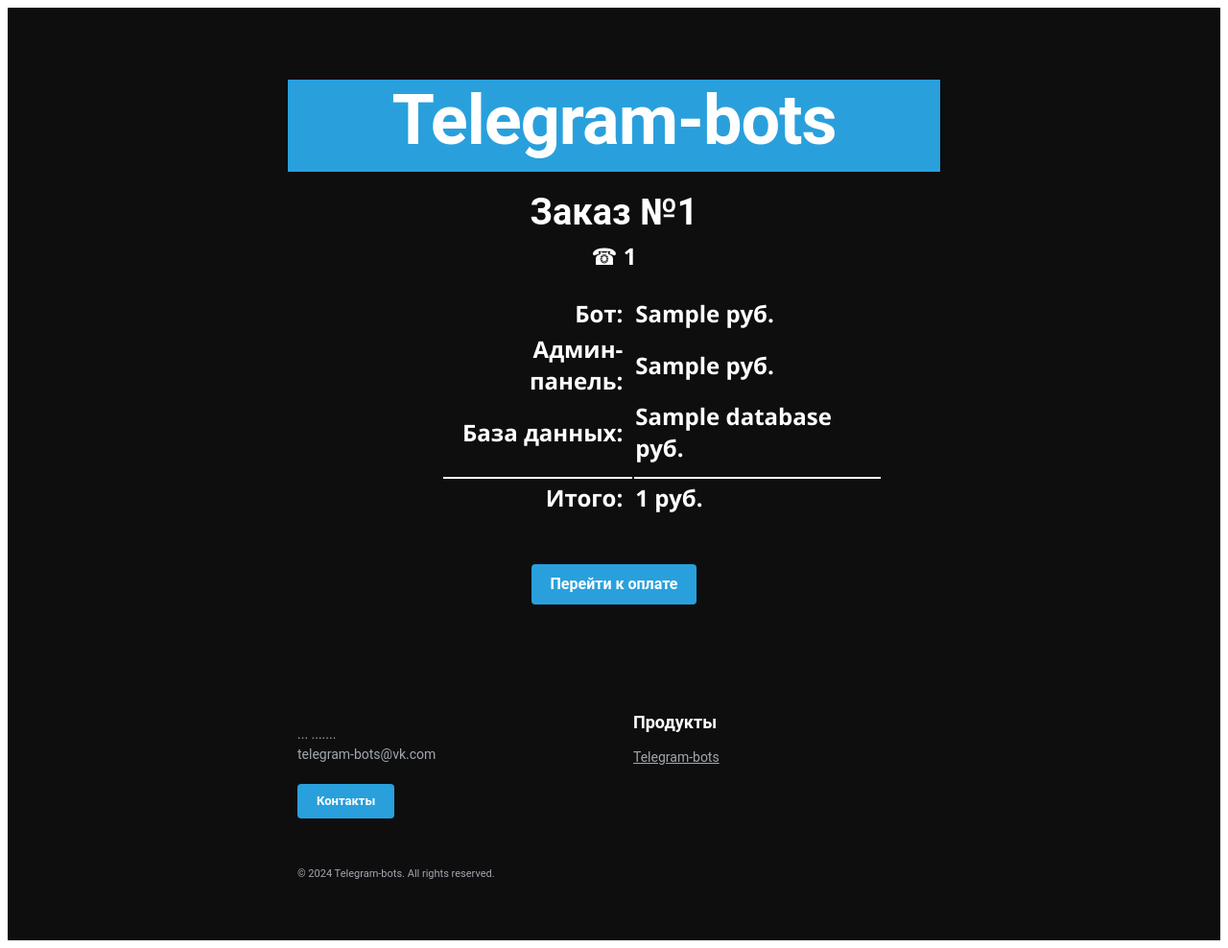
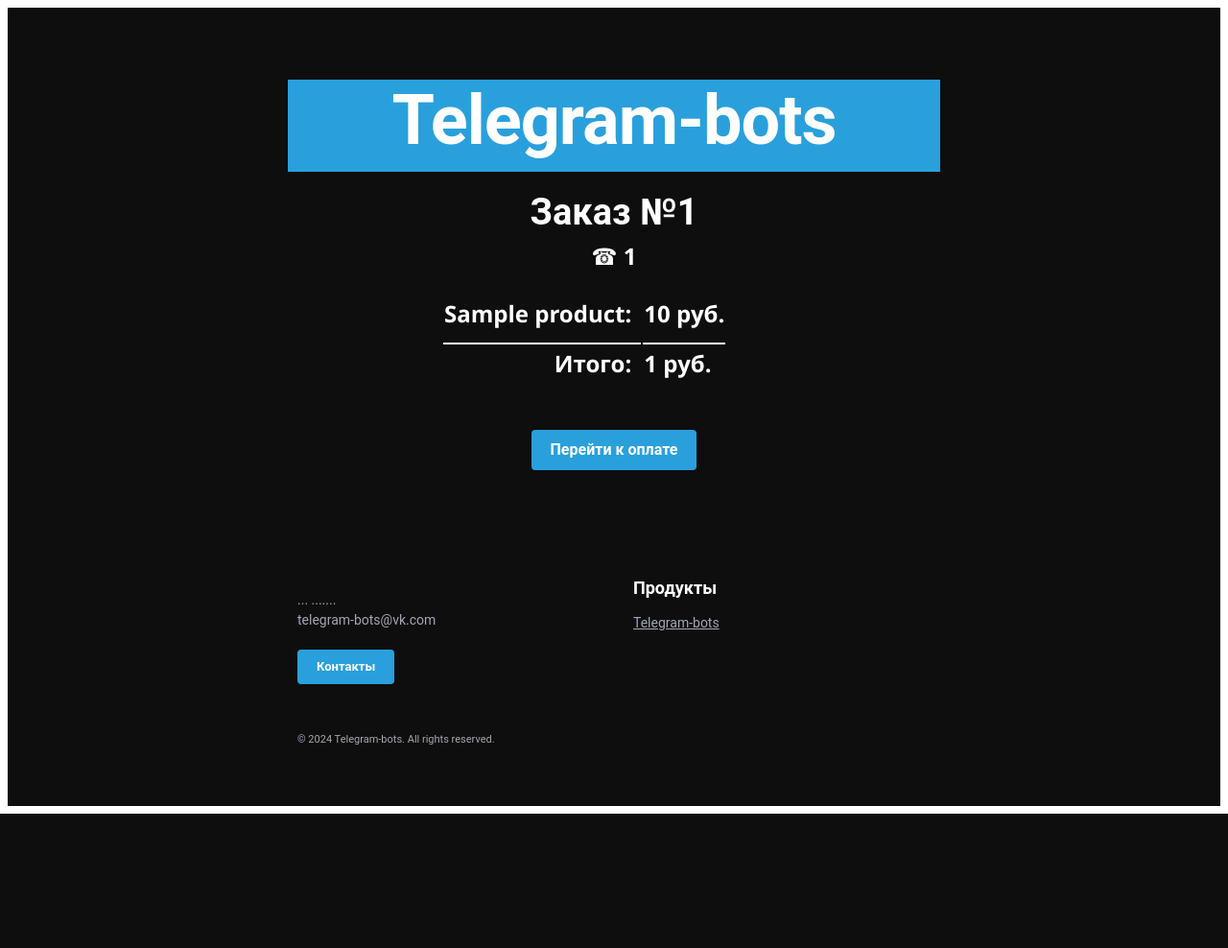
Before and after one commit to NormanwOw/DJANGO.site-Telegram-bots, a Django app: template users/templates/users/order-email.html in a window 1280 px wide. Shown: the whole page at 96% size. After the commit the page ends 848 px from the top, so only its background shows below. Run offline with Django 4.2, Linux system fonts and the light colour scheme; the template is opened without the code that fills it: most values are stand-ins (such as "Sample title", 1, 10 or a date in 2020); parts of the project's set-up code (start-up, migrations or seed data) failed here and were passed over.

Commit message:
v0.9.9.3 -updated order-email.html template

```diff
--- a/users/templates/users/order-email.html
+++ b/users/templates/users/order-email.html
@@ -46,7 +46,7 @@
                                                         <table border="0" cellpadding="0" cellspacing="0" class="heading_block_mr_css_attr block-4_mr_css_attr" role="presentation" style="box-sizing: border-box;" width="100%">
                                                         <tbody><tr style="box-sizing: border-box;">
                                                             <td class="pad_mr_css_attr" style="padding-bottom: 20px;padding-left: 10px;padding-right: 10px;padding-top: 10px;text-align: center;width: 100%;box-sizing: border-box;">
-                                                                <h1 style="margin: 0;color: #ffffff;direction: ltr;font-family: 'Roboto', Tahoma, Verdana, Segoe, sans-serif;font-size: 38px;font-weight: 700;letter-spacing: normal;line-height: 120%;text-align: center;margin-top: 0;margin-bottom: 0;box-sizing: border-box;"><span class="tinyMce-placeholder_mr_css_attr" style="box-sizing: border-box;">Заказ №{{ order_id }}</span></h1>
+                                                                <h1 style="margin: 0;color: #ffffff;direction: ltr;font-family: 'Roboto', Tahoma, Verdana, Segoe, sans-serif;font-size: 38px;font-weight: 700;letter-spacing: normal;line-height: 120%;text-align: center;margin-top: 0;margin-bottom: 0;box-sizing: border-box;"><span class="tinyMce-placeholder_mr_css_attr" style="box-sizing: border-box;">Заказ №{{ order.number }}</span></h1>
                                                             </td>
                                                         </tr>
                                                         </tbody></table>
@@ -56,28 +56,22 @@
                                                                     <div style="color: #848a96;direction: ltr;font-family: 'Roboto', Tahoma, Verdana, Segoe, sans-serif;font-size: 20px;font-weight: 400;letter-spacing: 0px;line-height: 150%;text-align: center;box-sizing: border-box;" class="MsoNormal_mr_css_attr">
                                                                     </div>
                                                                     <div>
-                                                                        <p style="color: #ffffff;font-family:'Segoe UI', Tahoma, Geneva, Verdana, sans-serif, monospace;font-weight: bold;font-size: 24px; margin-left: 100px;text-align: center;padding-right: 100px;margin-top: -15px"> &#9742; {{ phone_number }}</p>
+                                                                        <p style="color: #ffffff;font-family:'Segoe UI', Tahoma, Geneva, Verdana, sans-serif, monospace;font-weight: bold;font-size: 24px; margin-left: 100px;text-align: center;padding-right: 100px;margin-top: -15px"> &#9742; {{ order.phone_number }}</p>
                                                                     </div>
                                                                     <table style="color: #ffffff;font-family:'Segoe UI', Tahoma, Geneva, Verdana, sans-serif, monospace;font-weight: bold;font-size: 24px; margin-left: 100px;">
+                                                                      {% for product in order.products %}
                                                                         <tr>
-                                                                            <td style="text-align: right;padding-right: 10px;">Бот:</td>
-                                                                            <td>{{ bot_shop }} руб.</td>
+                                                                            <td style="text-align: right;padding-right: 10px;">{{ product.title }}:</td>
+                                                                            <td>{{ product.price }} руб.</td>
                                                                         </tr>
-                                                                        <tr>
-                                                                            <td style="text-align: right;padding-right: 10px;">Админ-панель:</td>
-                                                                            <td>{{ admin_panel }} руб.</td>
-                                                                        </tr>
-                                                                        <tr>
-                                                                            <td style="text-align: right;padding-right: 10px;">База данных:</td>
-                                                                            <td>{{ database }} руб.</td>
-                                                                        </tr>
+                                                                      {% endfor %}
                                                                         <tr>
                                                                             <td style="border-bottom: #ffffff 2px solid;padding-top: 10px;"></td>
                                                                             <td style="border-bottom: #ffffff 2px solid;padding-top: 10px;"></td>
                                                                         </tr>
                                                                         <tr>
                                                                             <td style="text-align: right;padding-right: 10px;">Итого:</td>
-                                                                            <td>{{ total_price }} руб.</td>
+                                                                            <td>{{ order.total_price }} руб.</td>
                                                                         </tr>
                                                                     </table>
                                                                 </td>
@@ -87,7 +81,7 @@
                                                             <tbody><tr style="box-sizing: border-box;">
                                                                 <td class="pad_mr_css_attr" style="text-align: center;box-sizing: border-box;">
                                                                     <div align="center" class="alignment_mr_css_attr" style="box-sizing: border-box;">
-                                                                        <a href="http://95.216.65.93:23345" style="text-decoration: none;display: inline-block;color: #ffffff;background-color: #29A0DC;border-radius: 4px;width: auto;border-top: 0px solid transparent;font-weight: 400;border-right: 0px solid transparent;border-bottom: 0px solid transparent;border-left: 0px solid transparent;padding-top: 5px;padding-bottom: 5px;font-family: 'Roboto', Tahoma, Verdana, Segoe, sans-serif;font-size: 16px;text-align: center;mso-border-alt: none;word-break: keep-all;box-sizing: border-box;" target="_blank" rel=" noopener noreferrer"><span style="padding-left: 20px;padding-right: 20px;font-size: 16px;display: inline-block;letter-spacing: normal;box-sizing: border-box;"><span style="word-break: break-word;line-height: 32px;box-sizing: border-box;"><strong style="box-sizing: border-box;">Перейти к оплате</strong></span></span></a>
+                                                                        <a href="http://195.54.178.243:21722" style="text-decoration: none;display: inline-block;color: #ffffff;background-color: #29A0DC;border-radius: 4px;width: auto;border-top: 0px solid transparent;font-weight: 400;border-right: 0px solid transparent;border-bottom: 0px solid transparent;border-left: 0px solid transparent;padding-top: 5px;padding-bottom: 5px;font-family: 'Roboto', Tahoma, Verdana, Segoe, sans-serif;font-size: 16px;text-align: center;mso-border-alt: none;word-break: keep-all;box-sizing: border-box;" target="_blank" rel=" noopener noreferrer"><span style="padding-left: 20px;padding-right: 20px;font-size: 16px;display: inline-block;letter-spacing: normal;box-sizing: border-box;"><span style="word-break: break-word;line-height: 32px;box-sizing: border-box;"><strong style="box-sizing: border-box;">Перейти к оплате</strong></span></span></a>
                                                                     </div>
                                                                 </td>
                                                             </tr>
```
